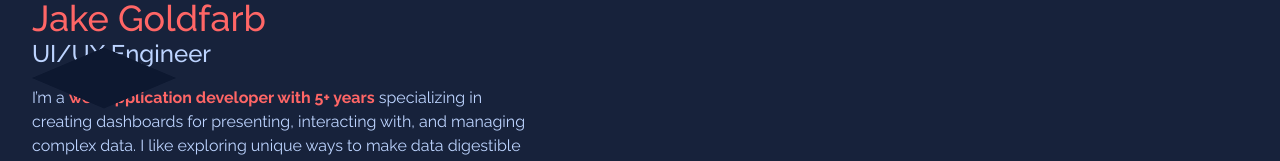
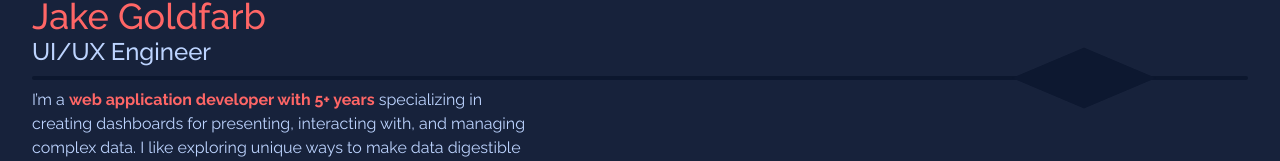
Before and after one commit to goldeei/portfolio, a Next.js app: page / in a window 1280 px wide. Shown: the part 342-503 px from the top of the page. Built offline with nearby package versions, Linux system fonts and the light colour scheme.

Commit message:
Pass classname and position

```diff
--- a/src/app/(landing)/introduction.tsx
+++ b/src/app/(landing)/introduction.tsx
@@ -1,4 +1,5 @@
 import { LandingSpot } from '@/components/landing-spot';
+import { LandingPosition } from '@/types/landingPosition';
 
 export const Introduction = () => {
   return (
@@ -7,7 +8,7 @@ export const Introduction = () => {
         <h1 className="text-4xl font-medium text-primary">Jake Goldfarb</h1>
         <h2 className="text-2xl font-medium text-secondary">UI/UX Engineer</h2>
       </div>
-      <LandingSpot name="introduction" />
+      <LandingSpot name={LandingPosition.Introduction} right={92} hasDivider />
       {/* TODO change this text */}
       <p className="w-[500px] text-secondary">
         I’m a{' '}
--- a/src/components/landing-spot/index.tsx
+++ b/src/components/landing-spot/index.tsx
@@ -11,6 +11,8 @@ type OffsetValue = number;
 type LandingSpotProps = {
   /** Name for accessing position in cube state */
   name: LandingPosition;
+  position?: 'absolute' | 'relative';
+  className?: string;
   isVisible?: boolean;
   hasDivider?: boolean;
 } & (
@@ -28,6 +30,8 @@ type LandingSpotProps = {
 export const LandingSpot = ({ ...props }: LandingSpotProps) => {
   const {
     name,
+    position = 'relative',
+    className,
     left = undefined,
     right = undefined,
     isVisible = true,
@@ -71,9 +75,11 @@ export const LandingSpot = ({ ...props }: LandingSpotProps) => {
   return (
     <div
       className={clsx(
-        'relative w-full',
+        'w-full',
+        position,
         hasDivider && 'h-1 rounded bg-accent shadow-inner',
         !isVisible && 'opacity-0',
+        className,
       )}
     >
       <div
```
